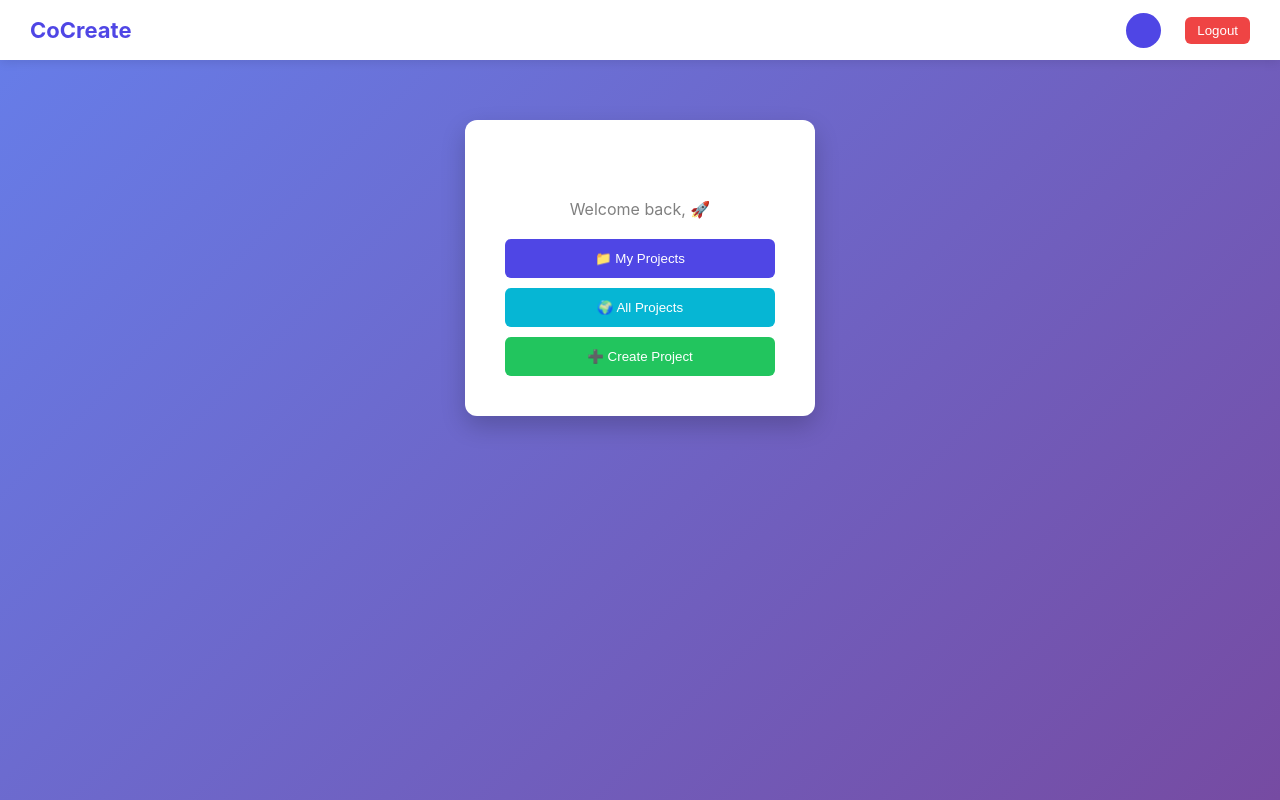
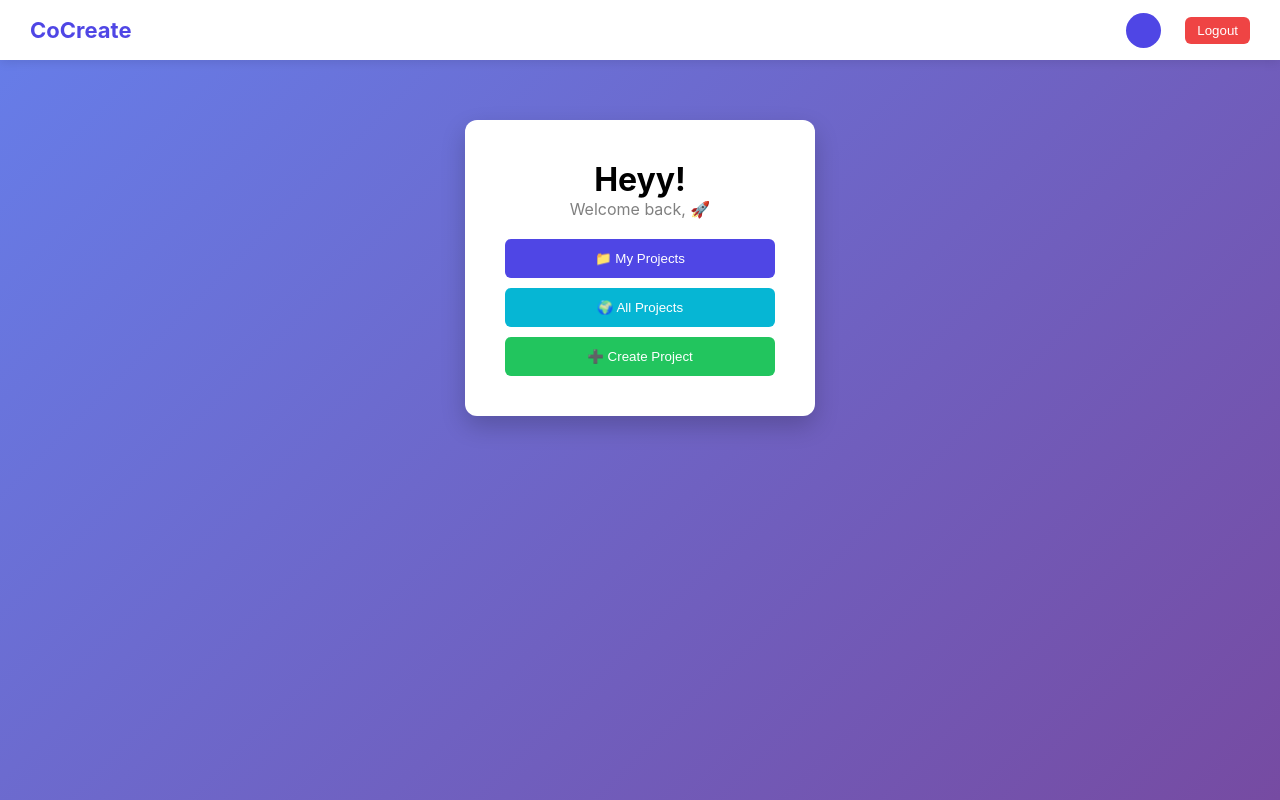
Before and after one commit to malviya-rajveer/cocreate, a Next.js app: page /dashboard in a window 1280 px wide. Built offline with nearby package versions, Linux system fonts and the light colour scheme; no server answers; the database is empty; sample sign-in values are in the browser's storage.

Commit message:
fixed coloring

```diff
--- a/app/dashboard/page.js
+++ b/app/dashboard/page.js
@@ -166,6 +166,7 @@ const styles = {
 
   username: {
     fontWeight: "bold",
+    color:"black",
   },
 
   logoutBtn: {
@@ -190,6 +191,7 @@ const styles = {
     borderRadius: "12px",
     width: "350px",
     textAlign: "center",
+    color:"black",
     boxShadow: "0 10px 25px rgba(0,0,0,0.2)",
   },
 
```
